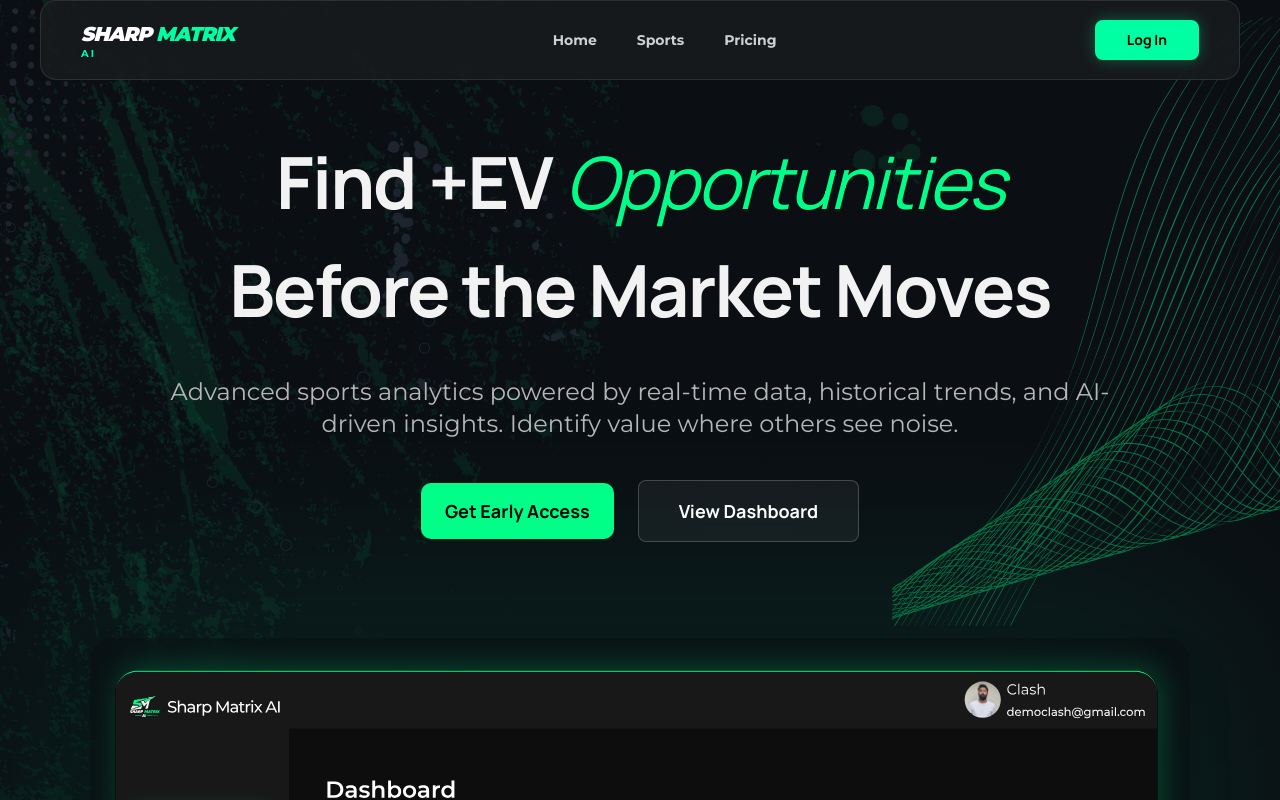
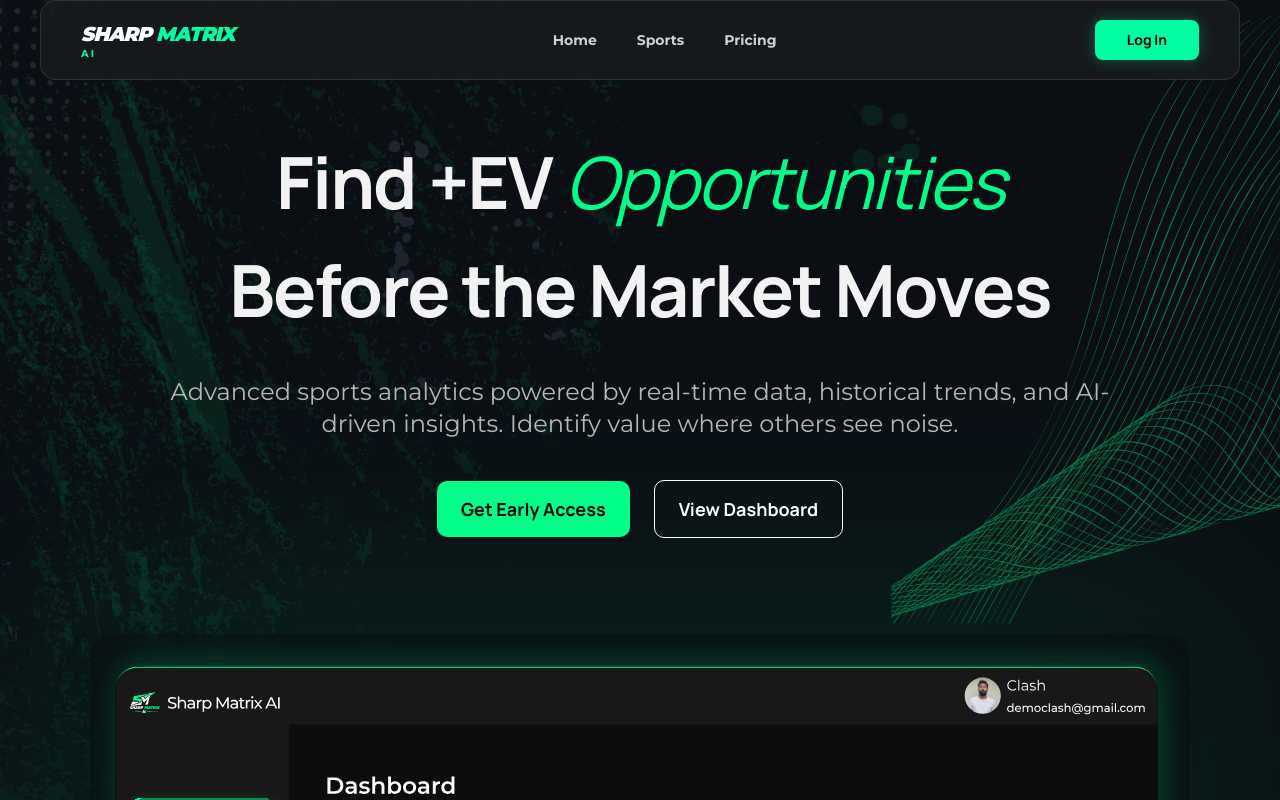
Before and after one commit to Alok4D/clash-gambling, a Next.js app: page / in a window 1280 px wide. Shown: the top 800 px of the page. Built offline with nearby package versions, Linux system fonts and the light colour scheme.

Commit message:
feat: add landing page hero section component with call-to-action buttons and dashboard preview

```diff
--- a/app/(home)/_components/Intro.tsx
+++ b/app/(home)/_components/Intro.tsx
@@ -22,7 +22,7 @@
             Get Early Access
           </button>
 
-          <button className="flex items-center justify-center rounded-lg border border-white/20 bg-white/5 px-10 py-4 text-lg font-bold text-white backdrop-blur-xl transition-all hover:bg-white/10 active:scale-95 min-w-[220px]">
+          <button className="flex items-center justify-center gap-[10px] rounded-[10px] border border-white bg-transparent px-6 py-[14px] text-lg font-bold text-white transition-all hover:bg-white/10 active:scale-95">
             View Dashboard
           </button>
         </div>
```
